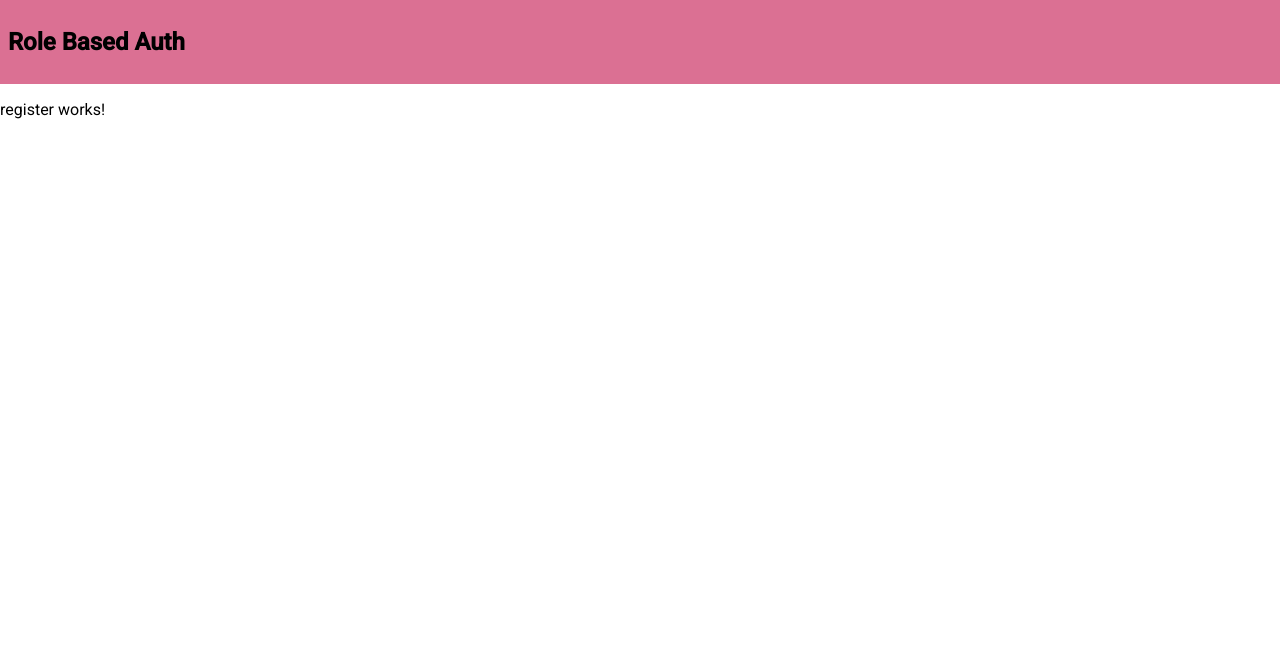
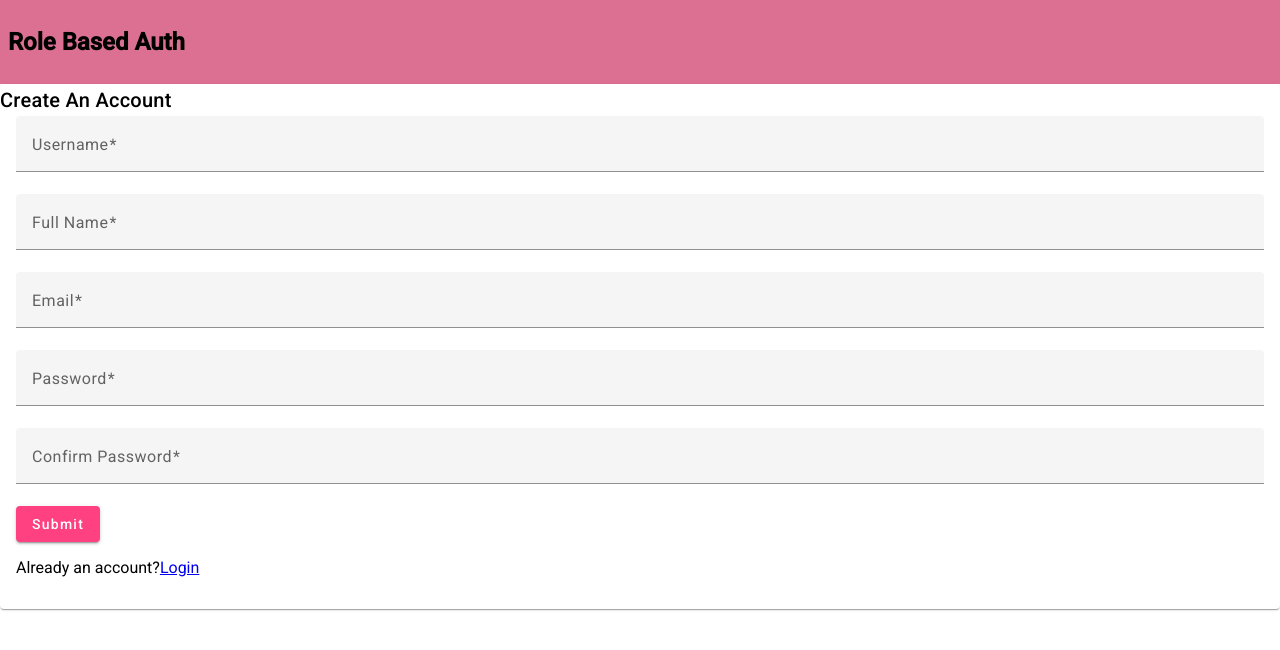
Before and after one commit to rachels-archive/angular-rbac, an Angular app: page /register in a window 1280 px wide. Shown: the top 650 px of the page. Built offline with nearby package versions, Linux system fonts and the light colour scheme.

Commit message:
Create form for register component

```diff
--- a/angular.json
+++ b/angular.json
@@ -20,17 +20,12 @@
             "outputPath": "dist/angular-rbac",
             "index": "src/index.html",
             "browser": "src/main.ts",
-            "polyfills": [
-              "zone.js"
-            ],
+            "polyfills": ["zone.js"],
             "tsConfig": "tsconfig.app.json",
             "inlineStyleLanguage": "scss",
-            "assets": [
-              "src/favicon.ico",
-              "src/assets"
-            ],
+            "assets": ["src/favicon.ico", "src/assets"],
             "styles": [
-              "@angular/material/prebuilt-themes/purple-green.css",
+              "@angular/material/prebuilt-themes/indigo-pink.css",
               "src/styles.scss"
             ],
             "scripts": []
@@ -80,18 +75,12 @@
         "test": {
           "builder": "@angular-devkit/build-angular:karma",
           "options": {
-            "polyfills": [
-              "zone.js",
-              "zone.js/testing"
-            ],
+            "polyfills": ["zone.js", "zone.js/testing"],
             "tsConfig": "tsconfig.spec.json",
             "inlineStyleLanguage": "scss",
-            "assets": [
-              "src/favicon.ico",
-              "src/assets"
-            ],
+            "assets": ["src/favicon.ico", "src/assets"],
             "styles": [
-              "@angular/material/prebuilt-themes/purple-green.css",
+              "@angular/material/prebuilt-themes/indigo-pink.css",
               "src/styles.scss"
             ],
             "scripts": []
--- a/src/app/app.config.ts
+++ b/src/app/app.config.ts
@@ -1,9 +1,13 @@
 import { ApplicationConfig } from '@angular/core';
 import { provideRouter } from '@angular/router';
-
+import { provideHttpClient } from '@angular/common/http';
 import { routes } from './app.routes';
 import { provideAnimationsAsync } from '@angular/platform-browser/animations/async';
 
 export const appConfig: ApplicationConfig = {
-  providers: [provideRouter(routes), provideAnimationsAsync()]
+  providers: [
+    provideRouter(routes),
+    provideAnimationsAsync(),
+    provideHttpClient(), provideAnimationsAsync(),
+  ],
 };
--- a/src/app/components/register/register.component.html
+++ b/src/app/components/register/register.component.html
@@ -1 +1,71 @@
-<p>register works!</p>
+<mat-card>
+  <mat-card-title>Create An Account</mat-card-title>
+  <mat-card-content>
+    <form
+      class="registration-form"
+      [formGroup]="registrationForm"
+      (ngSubmit)="confirmRegistration()"
+    >
+      <mat-form-field class="example-full-width">
+        <mat-label>Username</mat-label>
+        <input
+          matInput
+          type="text"
+          placeholder="Enter name here"
+          formControlName="id"
+        />
+      </mat-form-field>
+
+      <mat-form-field class="example-full-width">
+        <mat-label>Full Name</mat-label>
+        <input
+          matInput
+          type="text"
+          placeholder="Enter email here"
+          formControlName="name"
+        />
+      </mat-form-field>
+
+      <mat-form-field class="example-full-width">
+        <mat-label>Email</mat-label>
+        <input
+          matInput
+          type="email"
+          placeholder="Enter name here"
+          formControlName="email"
+        />
+      </mat-form-field>
+
+      <mat-form-field class="example-full-width">
+        <mat-label>Password</mat-label>
+        <input
+          type="password"
+          matInput
+          placeholder="Enter name here"
+          formControlName="password"
+        />
+      </mat-form-field>
+
+      <mat-form-field class="example-full-width">
+        <mat-label>Confirm Password</mat-label>
+        <input
+          type="password"
+          matInput
+          placeholder="Enter name here"
+          formControlName="confirmPassword"
+        />
+      </mat-form-field>
+
+      <div>
+        <button mat-raised-button color="accent">Submit</button>
+      </div>
+
+      <div>
+        <p>
+          <span>Already an account?</span>
+          <a routerLink="/login" routerLinkActive="router-link-active">Login</a>
+        </p>
+      </div>
+    </form>
+  </mat-card-content>
+</mat-card>
--- a/src/app/components/register/register.component.scss
+++ b/src/app/components/register/register.component.scss
@@ -0,0 +1,9 @@
+.example-form {
+  min-width: 150px;
+  max-width: 500px;
+  width: 100%;
+}
+
+.example-full-width {
+  width: 100%;
+}
--- a/src/app/components/register/register.component.ts
+++ b/src/app/components/register/register.component.ts
@@ -1,31 +1,51 @@
 import { Component } from '@angular/core';
-import { FormBuilder, Validators } from '@angular/forms';
+import { FormBuilder, ReactiveFormsModule, Validators } from '@angular/forms';
 import { MatSnackBar } from '@angular/material/snack-bar';
+import { AuthService } from '../../services/auth.service';
+import { Router, RouterModule } from '@angular/router';
+import { MatInputModule } from '@angular/material/input';
+import { MatCardModule } from '@angular/material/card';
+import { MatButtonModule } from '@angular/material/button';
 
 @Component({
   selector: 'app-register',
   standalone: true,
-  imports: [],
+  imports: [
+    MatInputModule,
+    MatCardModule,
+    MatButtonModule,
+    ReactiveFormsModule,
+    RouterModule,
+  ],
   templateUrl: './register.component.html',
   styleUrl: './register.component.scss',
 })
 export class RegisterComponent {
   constructor(
     private formBuilder: FormBuilder,
-    private snackBar: MatSnackBar
+    private snackBar: MatSnackBar,
+    private authService: AuthService,
+    private router: Router
   ) {}
 
   registrationForm = this.formBuilder.group({
     id: ['', [Validators.required, Validators.minLength(5)]],
     name: ['', Validators.required],
+    email: ['', [Validators.email, Validators.required]],
     password: ['', [Validators.required, Validators.minLength(5)]],
-    email: ['', [Validators.email, Validators.required]],
+    confirmPassword: ['', [Validators.required, Validators.minLength(5)]],
     role: ['', Validators.required],
     isActive: [false],
   });
 
   confirmRegistration() {
     if (this.registrationForm) {
+      this.authService
+        .createUser(this.registrationForm.value)
+        .subscribe((res) => {
+          this.snackBar.open('User registered successfully');
+          this.router.navigate(['login']);
+        });
     } else {
       this.snackBar.open('Please enter valid inputs');
     }
--- a/src/styles.scss
+++ b/src/styles.scss
@@ -1,4 +1,13 @@
 /* You can add global styles to this file, and also import other style files */
+
+html,
+body {
+  height: 100%;
+}
+body {
+  margin: 0;
+  font-family: Roboto, "Helvetica Neue", sans-serif;
+}
 
 html, body { height: 100%; }
 body { margin: 0; font-family: Roboto, "Helvetica Neue", sans-serif; }
```
Also changed, not shown: src/app/app.component.ts (+1 -10 lines), src/material.module.ts (deleted, +0 -27 lines), package.json (line endings or trailing spaces).
